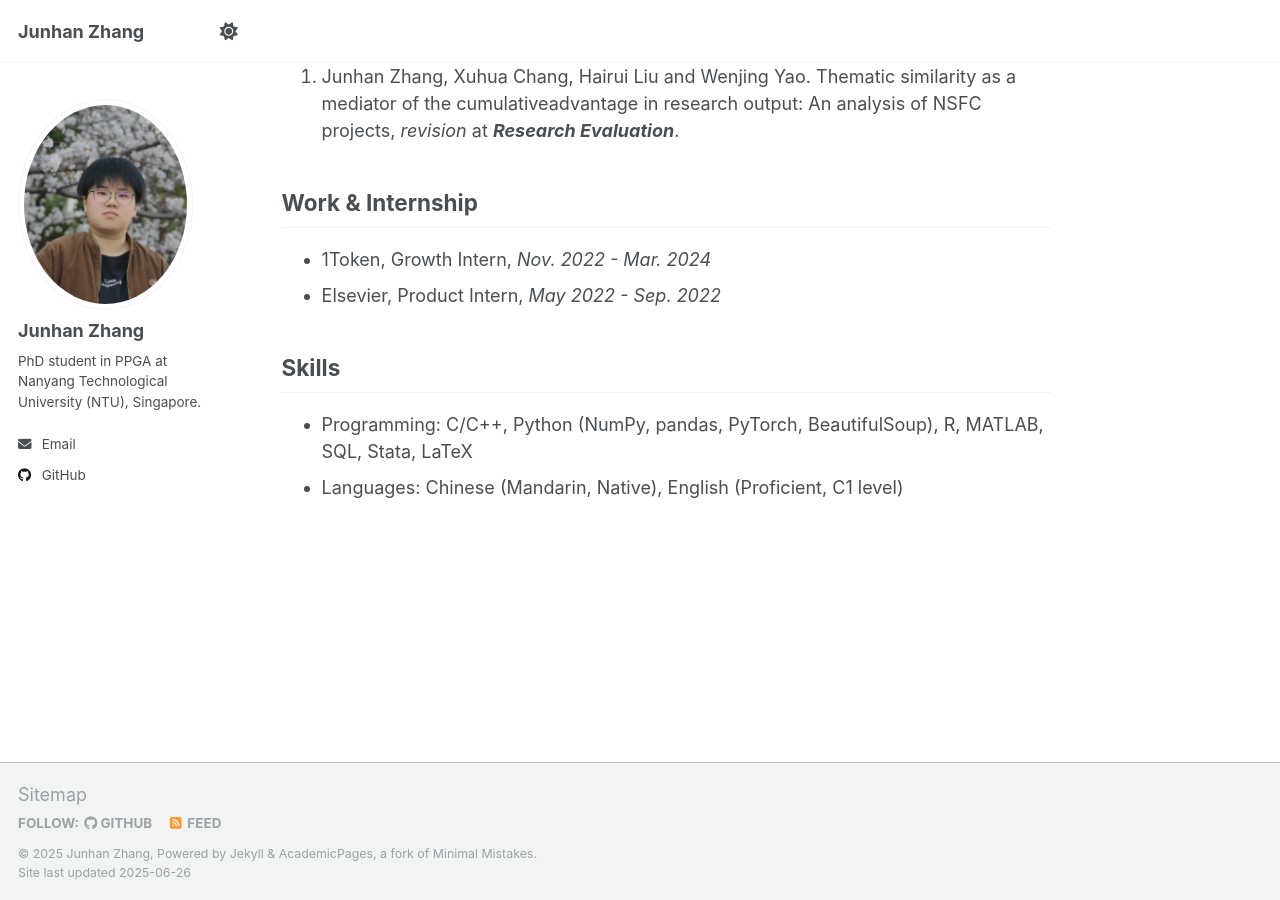
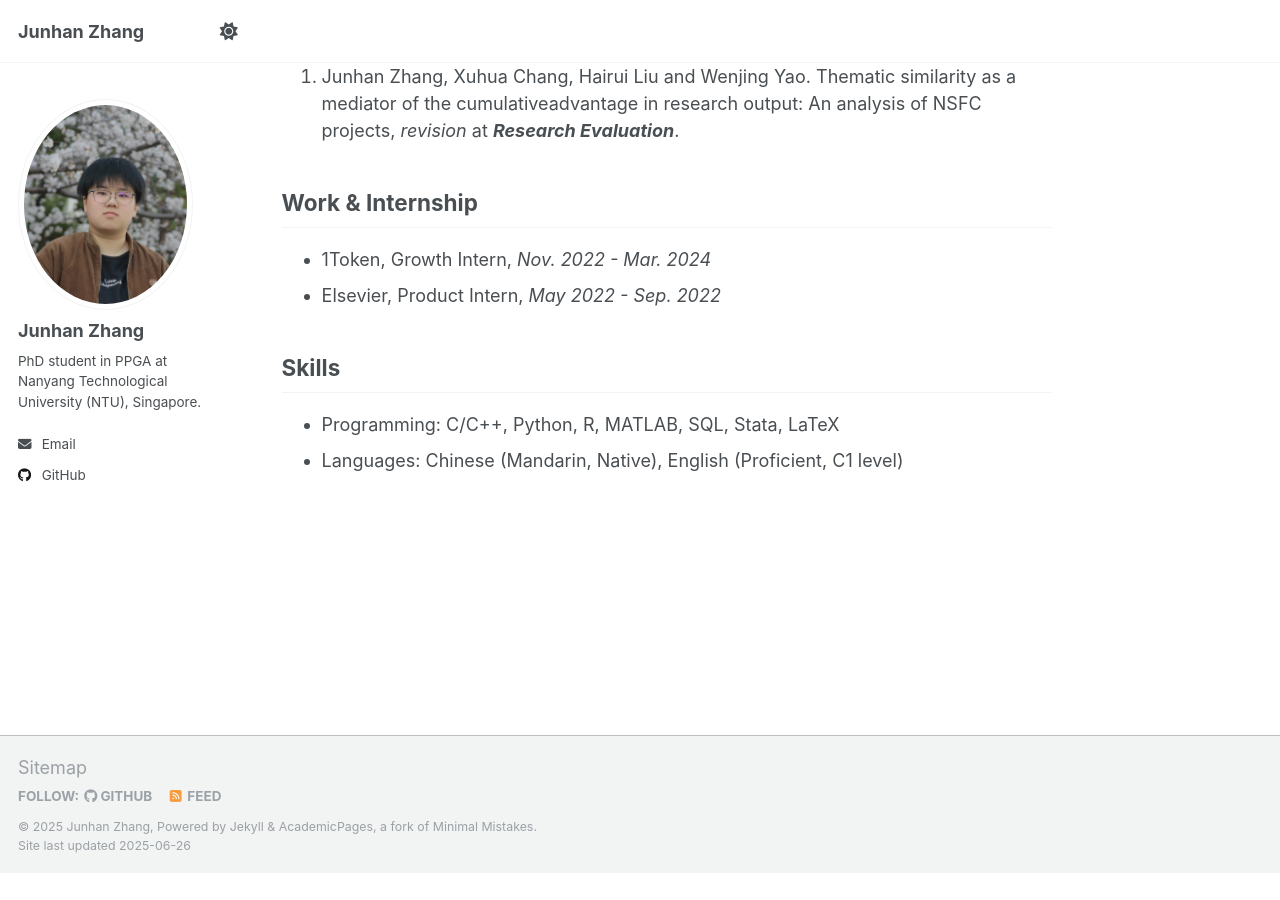
Before and after one commit to Junhan-Zhang/Junhan-Zhang.github.io, a Jekyll site: the page built from _pages/about.md, in a window 1280 px wide and 900 px high, scrolled down 1071 px. Built offline with Jekyll 4.4.1, drawn with Linux system fonts in a browser that asks for light colours; after the commit the page ends 1944 px from its top, so only the background shows below that.

Commit message:
Update about.md

```diff
--- a/_pages/about.md
+++ b/_pages/about.md
@@ -36,5 +36,5 @@ You can find my CV [*here*](../files/Junhan_Zhang_CV_2025.pdf).
 
 ## Skills
 
-- Programming: C/C++, Python (NumPy, pandas, PyTorch, BeautifulSoup), R, MATLAB, SQL, Stata, LaTeX
+- Programming: C/C++, Python, R, MATLAB, SQL, Stata, LaTeX
 - Languages: Chinese (Mandarin, Native), English (Proficient, C1 level)
```
